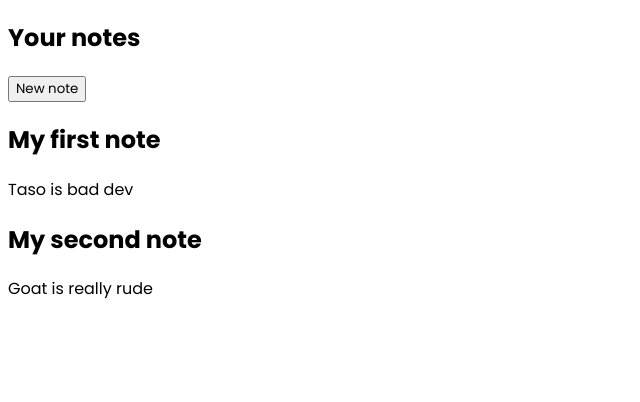
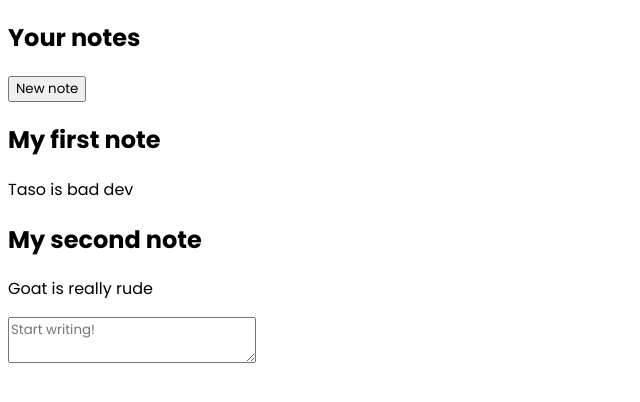
Before and after one commit to derletzteritter/jottings, a Next.js app: page /notes in a window 1280 px wide. Shown: the top 402 px of the page, without its empty margins (0-640 px from the left). Built offline with nearby package versions, Linux system fonts and the light colour scheme.

Commit message:
textarea view

```diff
--- a/pages/api/login.ts
+++ b/pages/api/login.ts
@@ -7,7 +7,7 @@ export default async (req: NextApiRequest, res: NextApiResponse) => {
 	const encryptedPassword = await getEncryptedPassword(username);
 
 	await bcrypt.compare(password, encryptedPassword, (err, same) => {
-		// sending result bac
+		// sending result back
 		console.log(same)
 	})
 }
--- a/pages/notes.tsx
+++ b/pages/notes.tsx
@@ -13,6 +13,8 @@ export default function Notes() {
 			content: "Goat is really rude"
 		}
 	])
+
+	const [text, setText] = useState('');
 
 	return (
 		<div className="grid grid-cols-3 gap-4 h-screen">
@@ -37,7 +39,7 @@ export default function Notes() {
 				 </div>
 			</aside>
 			<main className="col-span-2">
-
+				<textarea placeholder="Start writing!" value={text} onChange={e => setText(e.currentTarget.value)} className="p-3 w-full h-full outline-none"/>
 			</main>
 		</div>
 	)
```
